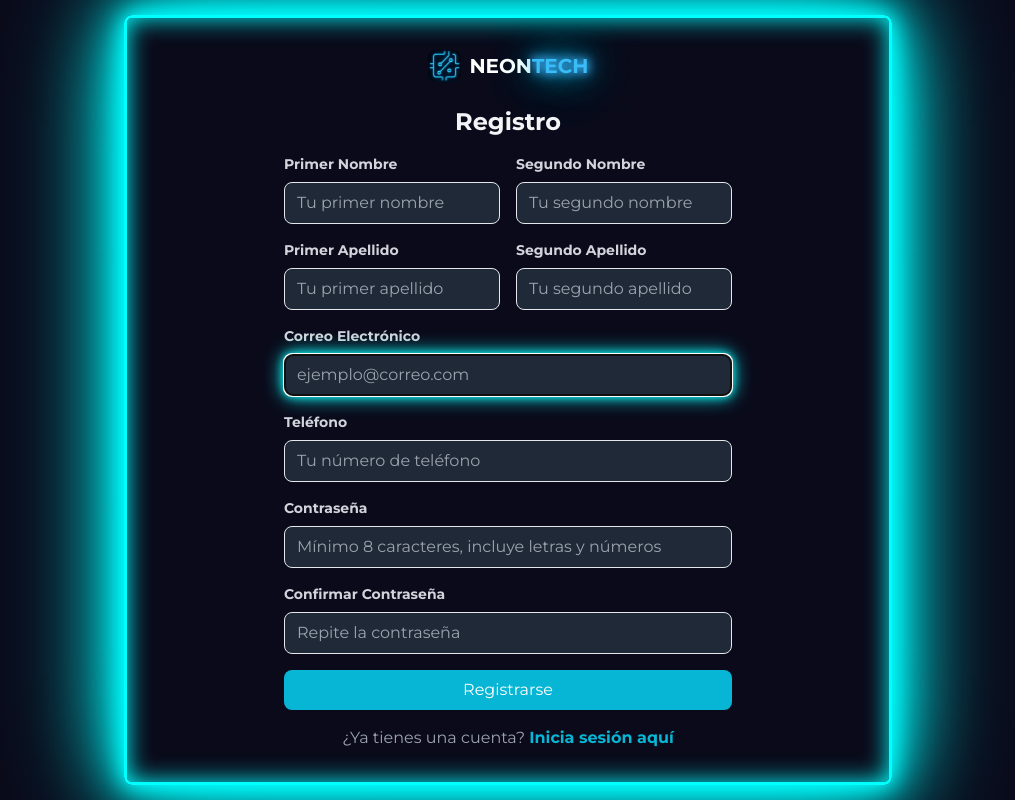
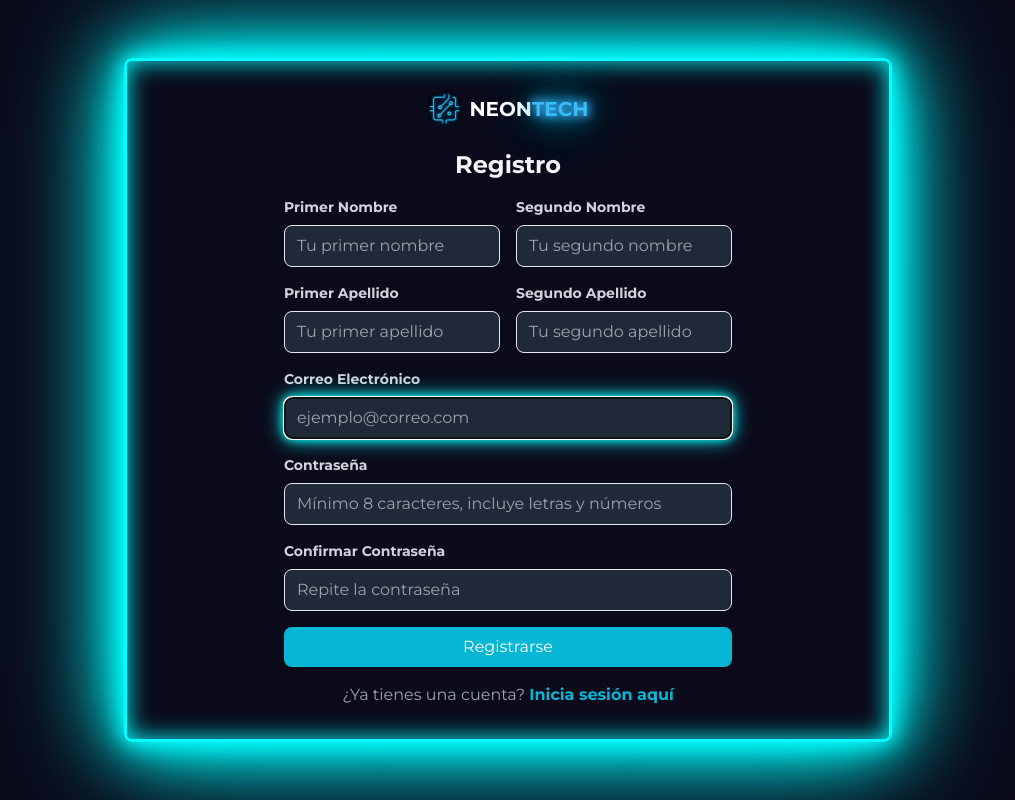
Before and after one commit to roycvx/neontech_ecommerce, a Django app: page /users/register/ in a window 1280 px wide. Shown: the whole page, without its empty margins (132-1147 px from the left). Run offline with Django 5.2, Linux system fonts and the light colour scheme; parts of the project's set-up code (start-up, migrations or seed data) failed here and were passed over; some libraries are stand-ins or nearby versions.

Commit message:
refactor(register_page): eliminar campo telefono de formulario

```diff
--- a/users/forms.py
+++ b/users/forms.py
@@ -1,7 +1,7 @@
 from django import forms
 from django.contrib.auth.forms import UserCreationForm
 from django.utils.translation import gettext_lazy as _
-from .models import Usuarios
+from .models import Usuarios, Direccion
 
 class registerForm(UserCreationForm):
     first_name = forms.CharField(
@@ -32,12 +32,6 @@ class registerForm(UserCreationForm):
         error_messages={'required': _('Este campo es obligatorio.'), 'invalid': _('Ingrese un correo válido.')},
         widget=forms.EmailInput(attrs={'placeholder': 'ejemplo@correo.com'})
     )
-    phone_number = forms.CharField(
-        required=True,
-        label=_('Teléfono'),
-        error_messages={'required': _('Este campo es obligatorio.')},
-        widget=forms.TextInput(attrs={'placeholder': 'Tu número de teléfono'})
-    )
     password1 = forms.CharField(
         label=_('Contraseña'),
         strip=False,
@@ -60,7 +54,6 @@ class registerForm(UserCreationForm):
             'last_name',
             'second_lastname',
             'email',
-            'phone_number',
             'password1',
             'password2'
         ]
--- a/users/templates/users/register_page.html
+++ b/users/templates/users/register_page.html
@@ -11,7 +11,6 @@
   <link href="https://cdnjs.cloudflare.com/ajax/libs/font-awesome/6.4.0/css/all.min.css" rel="stylesheet" />
   <script src="https://cdn.tailwindcss.com"></script>
   <link rel="stylesheet" href="{% static 'css/register_page.css' %}">
-
 </head>
 
 <body class="flex items-center justify-center min-h-screen bg-softBlue">
@@ -57,7 +56,7 @@
             </div>
             <div>
               <label class="block text-gray-300 text-sm font-bold mb-2">Segundo Apellido</label>
-              {{ form.second_lastname|add_class:"w-full px-3 py-2 border rounded-lg bg-gray-800 text-white input-glow"}}
+              {{ form.second_lastname|add_class:"w-full px-3 py-2 border rounded-lg bg-gray-800 text-white input-glow" }}
               {% if form.second_lastname.errors %}
               <p class="text-red-500 text-sm mt-1">{{ form.second_lastname.errors.0 }}</p>
               {% endif %}
@@ -72,14 +71,7 @@
             {% endif %}
           </div>
 
-          <div class="mb-4">
-            <label class="block text-gray-300 text-sm font-bold mb-2">Teléfono</label>
-            {{ form.phone_number|add_class:"w-full px-3 py-2 border rounded-lg bg-gray-800 text-white input-glow" }}
-            {% if form.phone_number.errors %}
-            <p class="text-red-500 text-sm mt-1">{{ form.phone_number.errors.0 }}</p>
-            {% endif %}
-          </div>
-
+          <!-- Eliminar campo de Teléfono ya que no lo necesitas -->
           <div class="mb-4">
             <label class="block text-gray-300 text-sm font-bold mb-2">Contraseña</label>
             {{ form.password1|add_class:"w-full px-3 py-2 border rounded-lg bg-gray-800 text-white input-glow" }}
```
